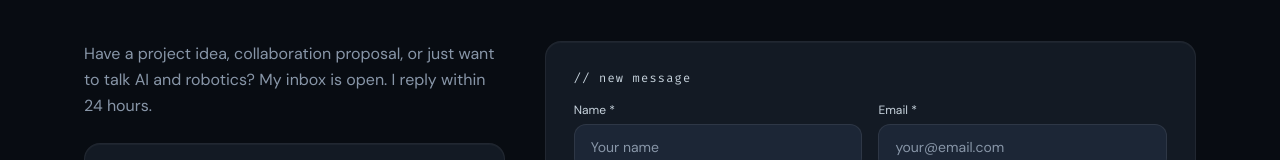
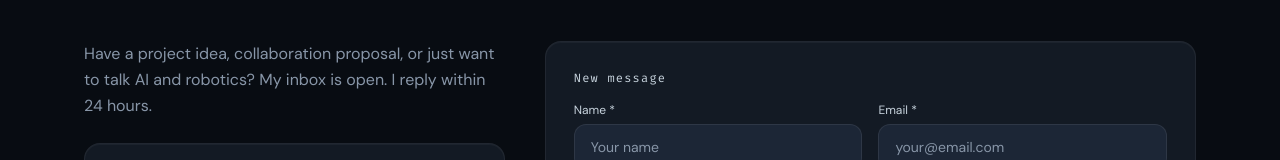
Before and after one commit to pritam-rabha/portfolio-frontend, a React (Vite) app: page /contact in a window 1280 px wide. Shown: the part 301-461 px from the top of the page. Built offline with nearby package versions, Linux system fonts and the light colour scheme; no server answers.

Commit message:
remove //

```diff
--- a/src/pages/Contact.jsx
+++ b/src/pages/Contact.jsx
@@ -130,7 +130,7 @@
               </div>
             ) : (
               <form onSubmit={handleSubmit} className="card p-7 space-y-4">
-                <p className="text-xs font-mono text-ash-500 tracking-widest mb-2">// new message</p>
+                <p className="text-xs font-mono text-ash-500 tracking-widest mb-2">New message</p>
 
                 <div className="grid sm:grid-cols-2 gap-4">
                   <div>
```
